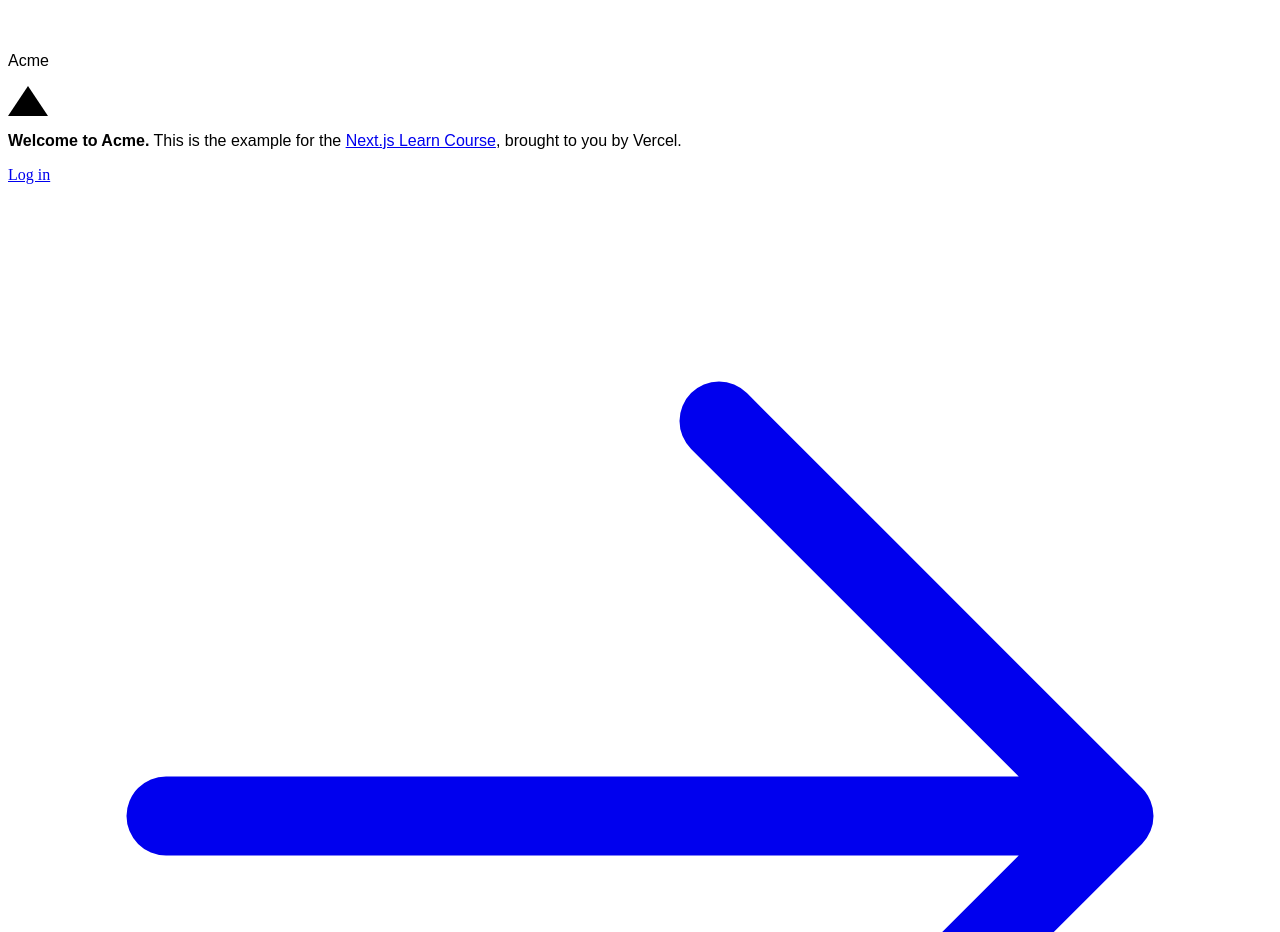
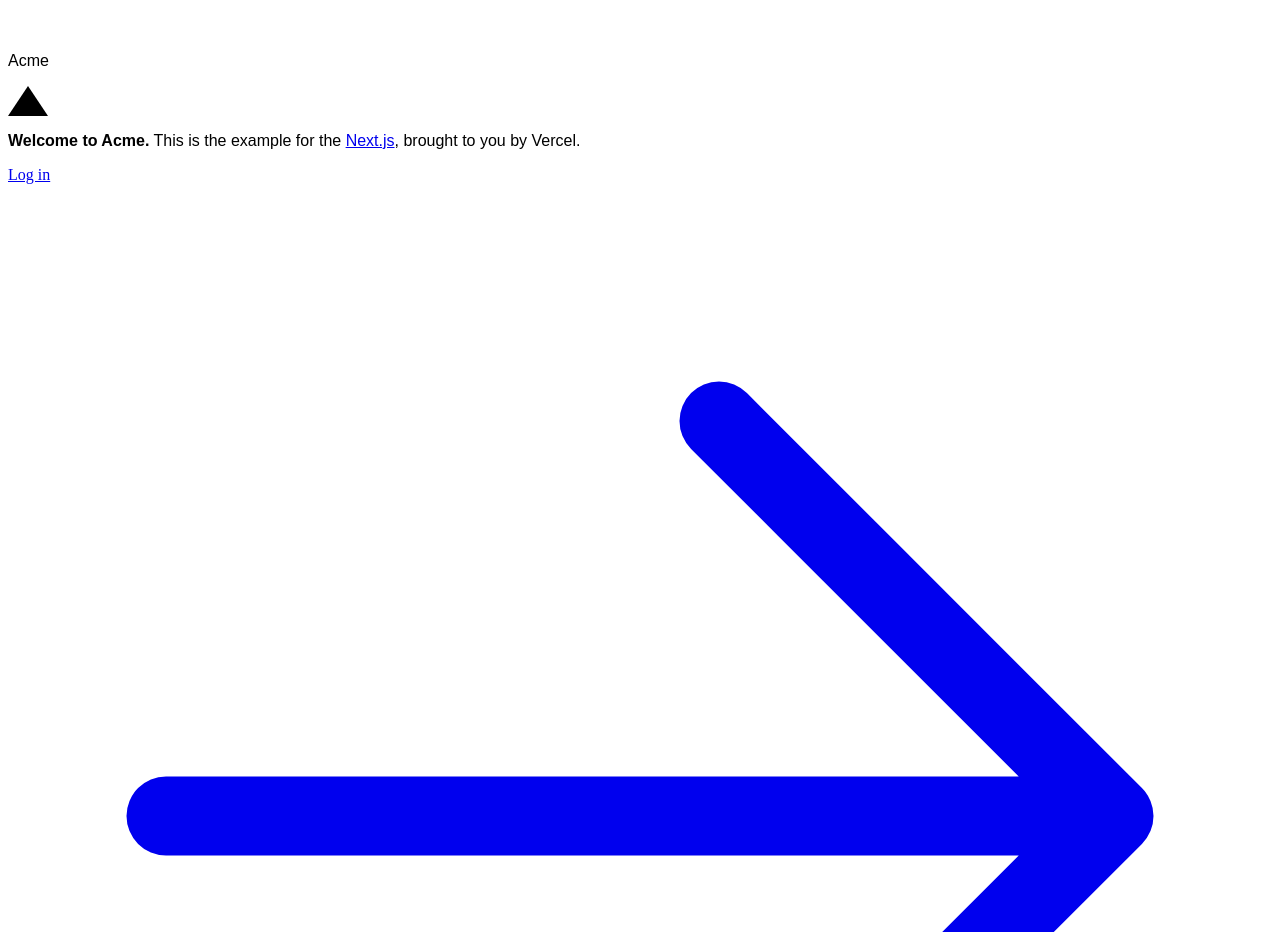
Before and after one commit to kytranl2/nextPro, a Next.js app: page / in a window 1280 px wide. Shown: the part 1240-2172 px from the top of the page. Built offline with nearby package versions, Linux system fonts and the light colour scheme; a web font is replaced by a local one.

Commit message:
modify title

```diff
--- a/app/page.tsx
+++ b/app/page.tsx
@@ -19,7 +19,7 @@ export default function Page() {
           <p className={`${lusitana.className} text-xl text-gray-800 md:text-3xl md:leading-normal`}>
             <strong>Welcome to Acme.</strong> This is the example for the{' '}
             <a href="https://nextjs.org/learn/" className="text-blue-500">
-              Next.js Learn Course
+              Next.js
             </a>
             , brought to you by Vercel.
           </p>
```
